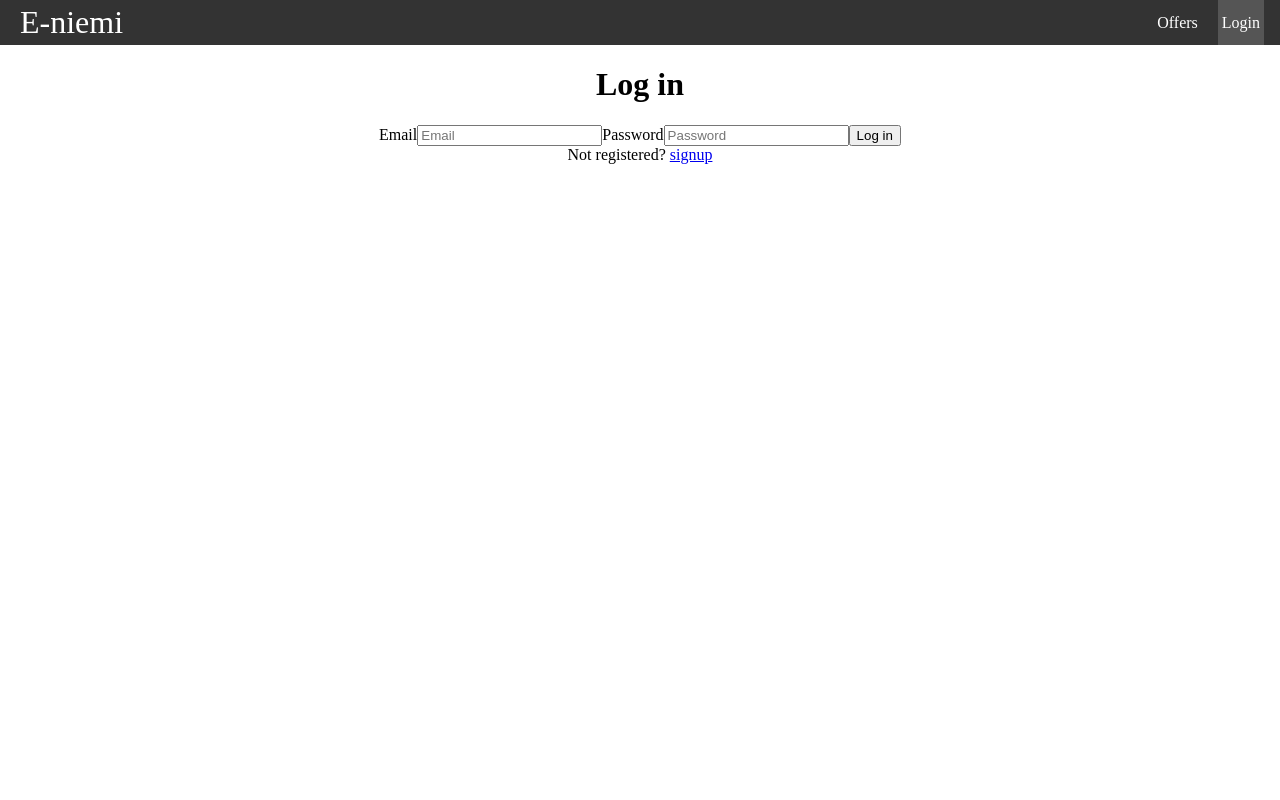
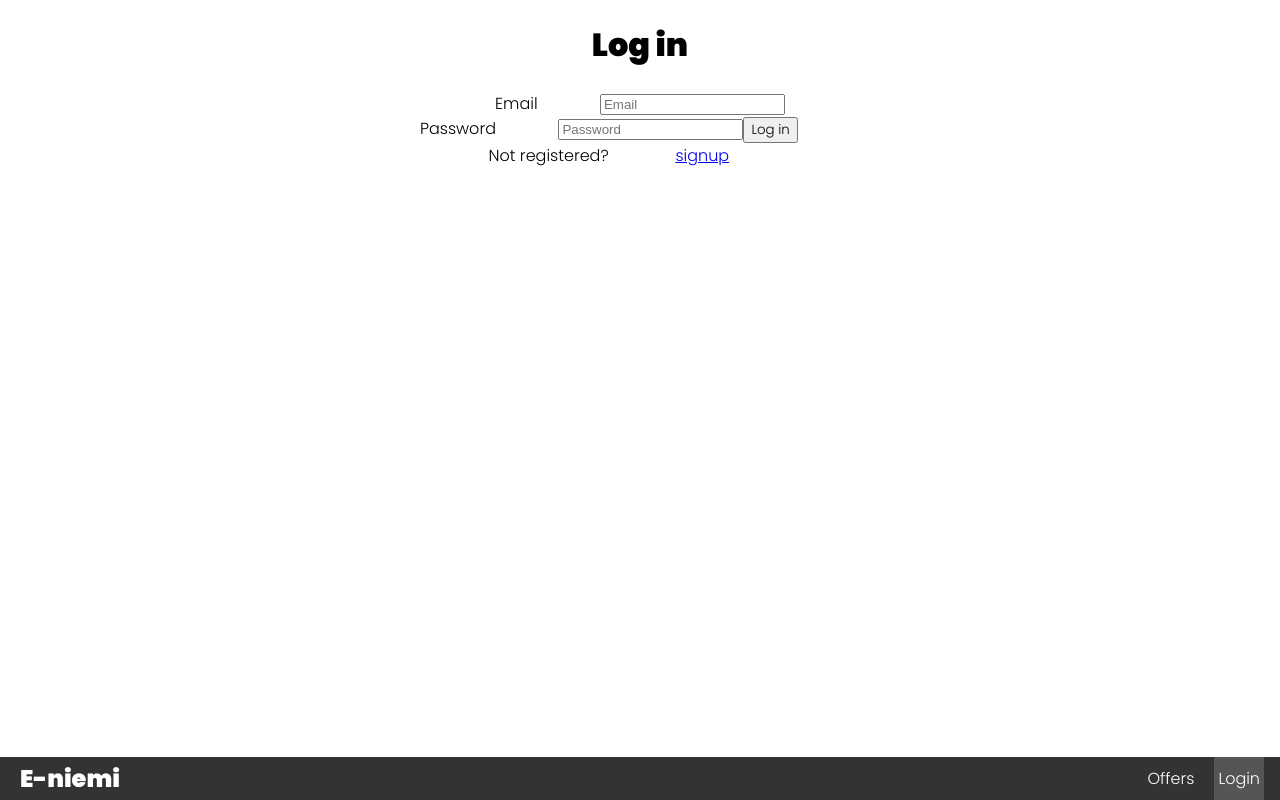
Before and after one commit to jankomp/eniemi, a React (Create React App) app: page /login in a window 1280 px wide. Built offline with nearby package versions, Linux system fonts and the light colour scheme; no server answers.

Commit message:
stick navbar to bottom

```diff
--- a/src/App.js
+++ b/src/App.js
@@ -13,7 +13,6 @@ import { AuthProvider } from "./Auth"
 function App() {
   return (
     <AuthProvider>
-      <Navbar />
       <div className="container">
         <Routes>
           <Route path="/" element={<Home />} />
@@ -25,6 +24,7 @@ function App() {
           <Route path="/logout" element={<Logout />} />
           <Route path="/signup" element={<Signup />} />
         </Routes>
+      <Navbar />
       </div>
     </AuthProvider>
   )
--- a/src/Navbar.js
+++ b/src/Navbar.js
@@ -13,10 +13,10 @@ export default function Navbar() {
           E-niemi
         </Link>
         <ul>
-          <CustomLink to="/createOffer">Create Offer</CustomLink>
-          <CustomLink to="/offers">Offers</CustomLink>
-          <CustomLink to="/profile">Profile</CustomLink>
-          <CustomLink to="/logout">Logout</CustomLink>
+          <CustomLink to="/createOffer" className="navBarLink">Create Offer</CustomLink>
+          <CustomLink to="/offers" className="navBarLink">Offers</CustomLink>
+          <CustomLink to="/profile" className="navBarLink">Profile</CustomLink>
+          <CustomLink to="/logout" className="navBarLink">Logout</CustomLink>
         </ul>
       </nav>
     );
@@ -27,8 +27,8 @@ export default function Navbar() {
           E-niemi
         </Link>
         <ul>
-          <CustomLink to="/offers">Offers</CustomLink>
-          <CustomLink to="login">Login</CustomLink>
+          <CustomLink to="/offers" className="navBarLink">Offers</CustomLink>
+          <CustomLink to="login" className="navBarLink">Login</CustomLink>
         </ul>
       </nav>
     );
--- a/src/pages/Login.js
+++ b/src/pages/Login.js
@@ -43,21 +43,22 @@ function Login() {
   return (
     <>
         <div>
-        <h1>Log in</h1>
+        <h1 className="pageTitle">Log in</h1>
         <form onSubmit={handleLogin}>
-            <label>
+            <label className="userFormLine">
             Email
+            </label>
             <input name="email" type="email" placeholder="Email" onChange={HandleInputChange}/>
+            <br/>
+            <label className="userFormLine">
+            Password
             </label>
-            <label>
-            Password
             <input name="password" type="password" placeholder="Password" onChange={HandleInputChange}/>
-            </label>
-            <button type="submit">Log in</button>
+            <button type="submit" className="userFormLine">Log in</button>
         </form>
         </div>
-        <label>Not registered? </label>
-        <Link to={'/signup'}>signup</Link>
+        <label className="userFormLine">Not registered? </label>
+        <Link to={'/signup'} className="userFormLine">signup</Link>
     </>
   );
 };
--- a/src/styles.css
+++ b/src/styles.css
@@ -3,7 +3,7 @@
 }
 
 @font-face {
-  font-family: poppins;
+  font-family: poppinsBlack;
   src: url(./res/Poppins/Poppins-Black.ttf);
 }
 
@@ -37,10 +37,19 @@ body {
   align-items: stretch;
   gap: 2rem;
   padding: 0 1rem;
+  position: fixed;
+  left: 0;
+  bottom: 0;
+  width: 100%;
 }
 
 .site-title {
-  font-size: 2rem;
+  font-size: 1.5rem;
+  font-family: poppinsBlack;
+}
+
+.navBarLink {
+  font-family: poppinsLight;
 }
 
 .nav ul {
@@ -79,7 +88,7 @@ body {
 }
 
 .itemName {
-  font-family: poppins;
+  font-family: poppinsBlack;
 }
 .itemInfoLine {
   font-family: poppinsLight;
@@ -88,3 +97,12 @@ body {
 .itemInfo {
   margin-left: 6%;
 }
+
+.userFormLine {
+  font-family: poppinsLight;
+  margin-right: 5%;
+}
+
+.pageTitle {
+  font-family: poppinsBlack;
+}
```
